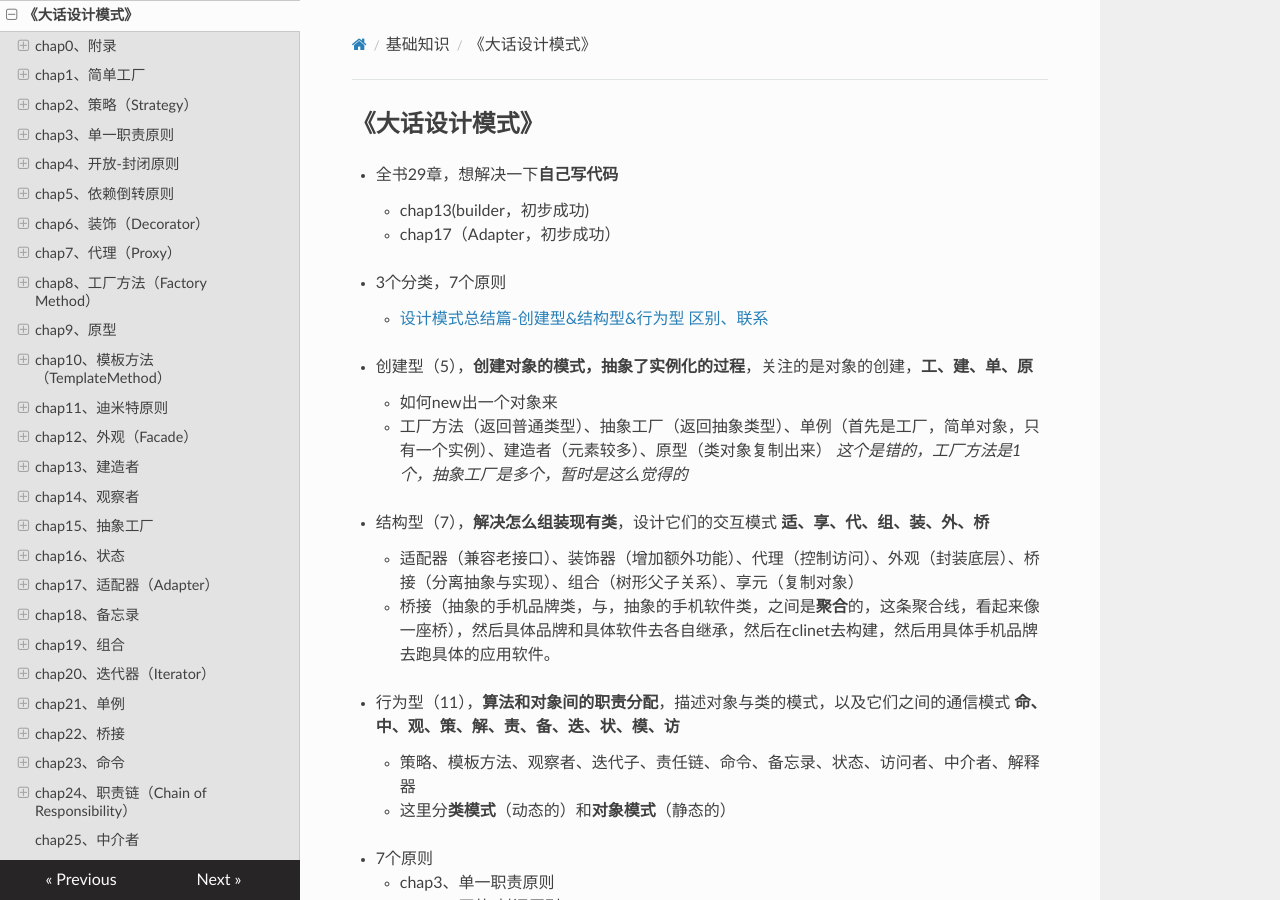
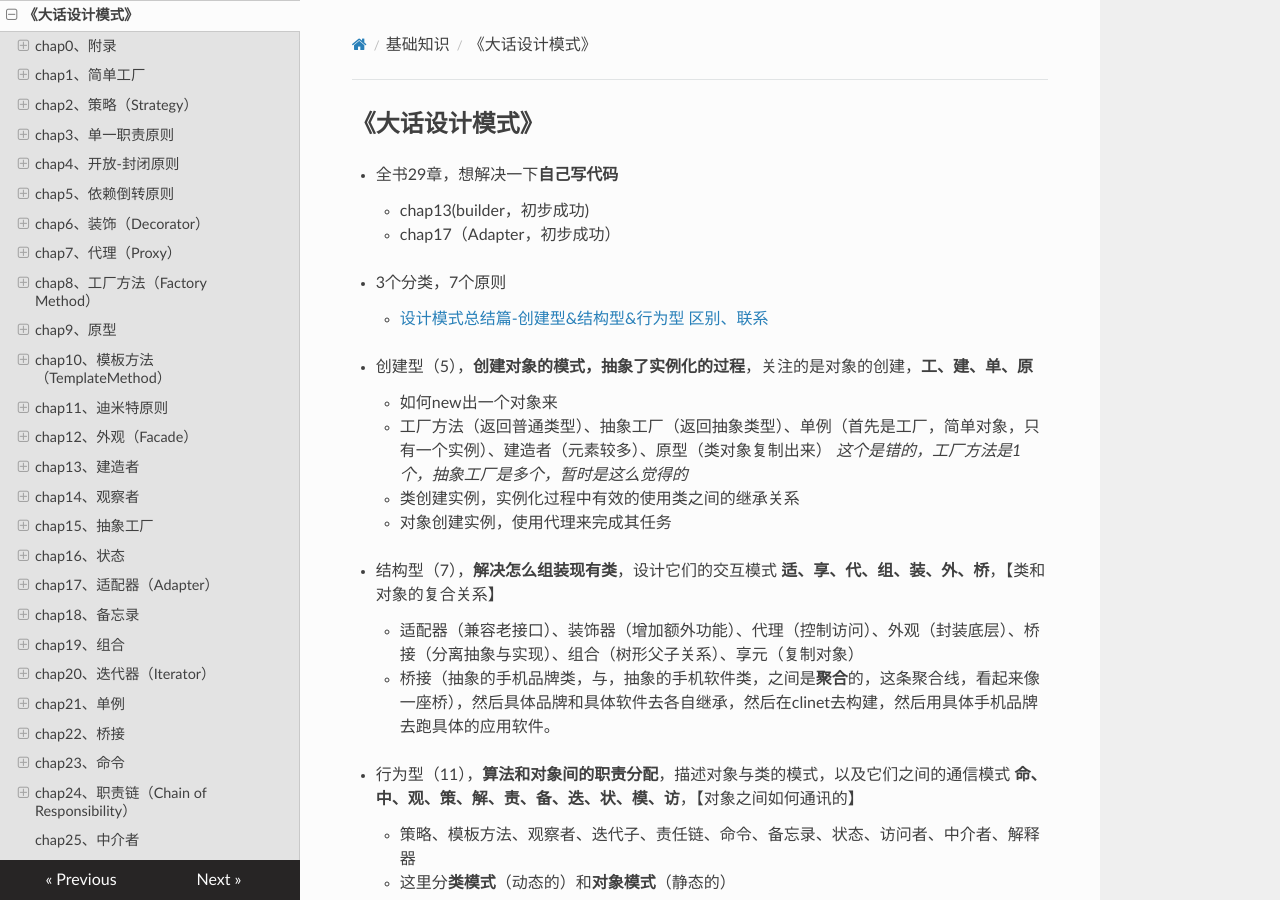
Before and after one commit to wolflion/booknotes, an MkDocs documentation site: the page built from docs/408/大话设计模式.md, in a window 1280 px wide and 900 px high. Built offline with MkDocs 1.6.1, drawn with Linux system fonts in a browser that asks for light colours; nearby versions of some CDN libraries; some of the changed text lies outside the part shown.

Commit message:
Update 大话设计模式.md

```diff
--- a/docs/408/大话设计模式.md
+++ b/docs/408/大话设计模式.md
@@ -13,13 +13,15 @@
 
   + 如何new出一个对象来
   + 工厂方法（返回普通类型）、抽象工厂（返回抽象类型）、单例（首先是工厂，简单对象，只有一个实例）、建造者（元素较多）、原型（类对象复制出来）  *这个是错的，工厂方法是1个，抽象工厂是多个，暂时是这么觉得的*
+  + 类创建实例，实例化过程中有效的使用类之间的继承关系
+  + 对象创建实例，使用代理来完成其任务
 
-+ 结构型（7），**解决怎么组装现有类**，设计它们的交互模式  **适、享、代、组、装、外、桥**
++ 结构型（7），**解决怎么组装现有类**，设计它们的交互模式  **适、享、代、组、装、外、桥**，【类和对象的复合关系】
 
   + 适配器（兼容老接口）、装饰器（增加额外功能）、代理（控制访问）、外观（封装底层）、桥接（分离抽象与实现）、组合（树形父子关系）、享元（复制对象）
   + 桥接（抽象的手机品牌类，与，抽象的手机软件类，之间是**聚合**的，这条聚合线，看起来像一座桥），然后具体品牌和具体软件去各自继承，然后在clinet去构建，然后用具体手机品牌去跑具体的应用软件。
 
-+ 行为型（11），**算法和对象间的职责分配**，描述对象与类的模式，以及它们之间的通信模式 **命、中、观、策、解、责、备、迭、状、模、访**
++ 行为型（11），**算法和对象间的职责分配**，描述对象与类的模式，以及它们之间的通信模式 **命、中、观、策、解、责、备、迭、状、模、访**，【对象之间如何通讯的】
 
   + 策略、模板方法、观察者、迭代子、责任链、命令、备忘录、状态、访问者、中介者、解释器
   + 这里分**类模式**（动态的）和**对象模式**（静态的）
@@ -867,6 +869,7 @@
 + 0710，看了3章，适配器（17，*之前看过了*），迭代器（20），职责链（24）
 + 202303月，大概看一下，全书的前15章左右，*感觉还是忘光了*
 + 20230717，**感觉核心还是有意识的多琢磨，多问，多去想**，目标是第一阶段，**2023年7月底，书中前14章结束掉**（2023年8月，看剩下的）
++ 时间曲线：我看自己的纸质笔记上，2022年4月手抄了一些，**没有真正理解**
 
 #### ref
 
```
